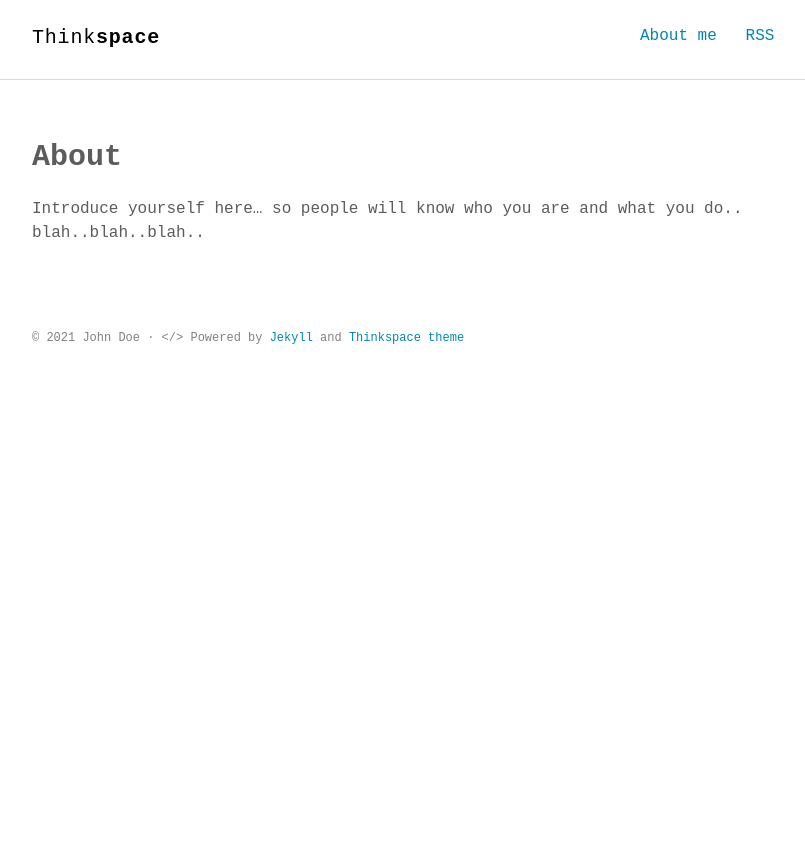
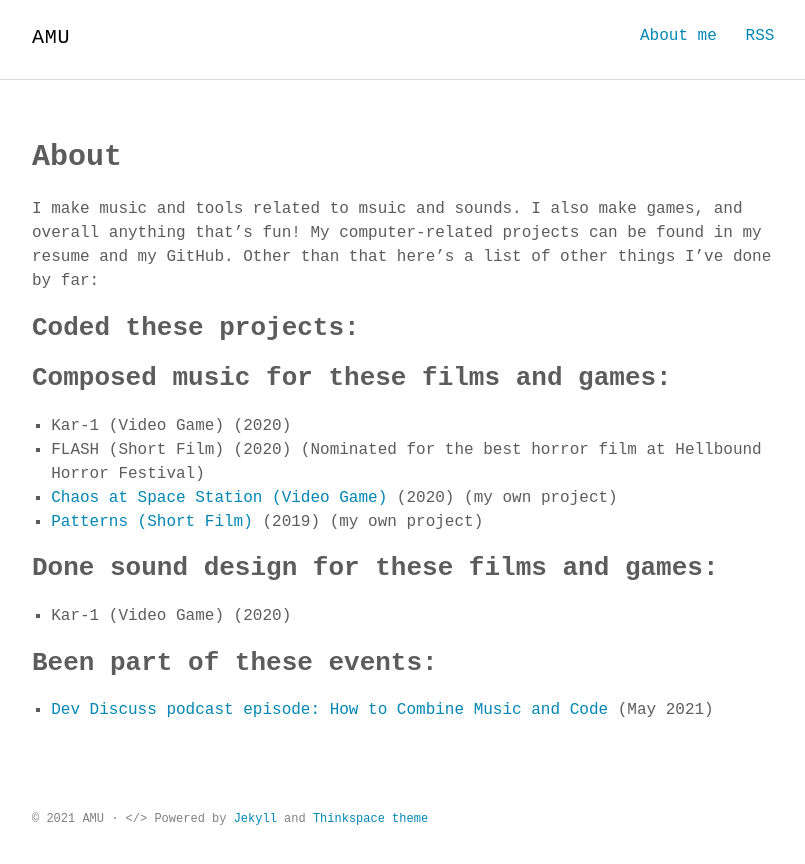
Before and after one commit to amuuu/amuuu.github.io, a Jekyll site: the page built from about.md, in a window 1280 px wide. Shown: the top 864 px of the page, without its empty margins (232-1037 px from the left). Built offline with Jekyll 4.4.1, drawn with Linux system fonts in a browser that asks for light colours; some web fonts are replaced.

Commit message:
change settings and such

```diff
--- a/_config.yml
+++ b/_config.yml
@@ -1,14 +1,14 @@
 # Site settings
-title_left    : "Think"
-title_right   : "space" # default: ""
-description   : "Minimalist Jekyll theme for technical writing blog."
-keywords      : "Jekyll, theme, free, download, SEO, blog, web, minimalist, thinkspace"
-url           : https://heiswayi.github.io/thinkspace # site url
+title_left    : "AMU"
+title_right   : "" # default: ""
+description   : "AMU's Blog."
+keywords      : "Amu, music, audio technology, audio programming, creative art, game development"
+url           : https://amuuu.github.io/ # site url
 baseurl       : "" # apply repo name like "/myproject" if used under gh-pages branch, else (under master branch) just leave empty/blank
 cover         : "" # image uri like logo/cover image for site seo
 
 google_analytics  : UA-XXXXX-XX
-twitter_username  : ""
+twitter_username  : "sudoamu"
 comments_enabled  : false # if enabled (set to true), please provide your disqus_username
 disqus_shortname  : ""
 postshare_enabled : false
@@ -28,7 +28,7 @@
 
 # Author settings
 author:
-  name     : "John Doe"
+  name     : "AMU"
 
 plugins:
   - jekyll-sitemap
--- a/_includes/intro.html
+++ b/_includes/intro.html
@@ -1,5 +1,7 @@
 <section class="intro">
   <div class="container">
-    <p class="lead">Hi, I'm John Doe. I do stuffs with computer and sometimes write about it here. I'm from Penang, MY and I ship code at <a href="#">Microsoft</a>.</p>
+    <p class="lead">
+      Hi, I'm AMU! I do programming + art (especially music) + stories. And mix them together.
+      </p>
   </div>
 </section>
--- a/about.md
+++ b/about.md
@@ -4,4 +4,18 @@
 permalink: /about/
 ---
 
-Introduce yourself here... so people will know who you are and what you do.. blah..blah..blah..
+I make music and tools related to msuic and sounds. I also make games, and overall anything that's fun! My computer-related projects can be found in my resume and my GitHub. Other than that here's a list of other things I've done by far:
+
+## Coded these projects:
+
+## Composed music for these films and games:
+- Kar-1 (Video Game) (2020)
+- FLASH (Short Film) (2020) (Nominated for the best horror film at Hellbound Horror Festival)
+- [Chaos at Space Station (Video Game)](https://open.spotify.com/track/40Ae7Iz5G6OI7Sptt3rpGT?si=a9t_GrB0QOWJJZ4lLIkr2Q) (2020) (my own project)
+- [Patterns (Short Film)](https://open.spotify.com/track/2unpeRtRLdgo9Guw6JfUBi?si=etzMsksASJKHa6U8RIFpMg) (2019) (my own project)
+
+## Done sound design for these films and games:
+- Kar-1 (Video Game) (2020)
+
+## Been part of these events:
+- [Dev Discuss podcast episode: How to Combine Music and Code](https://dev.to/devdiscuss/s4-e4-how-to-combine-music-and-code) (May 2021)
```
Also changed, not shown: _posts/2015-03-20-what-is-lorem-ipsum.md (deleted, +0 -25 lines), _posts/2015-10-12-the-quick-brown-fox-jumps-over-a-lazy-dog.md (deleted, +0 -29 lines), _posts/2015-12-30-markdown-cheatsheet-demo.md (deleted, +0 -142 lines), _posts/2016-06-09-if-you-have-a-guest-post.md (deleted, +0 -10 lines), _posts/2016-06-10-how-to-download-or-use-this-theme.md (deleted, +0 -24 lines).
